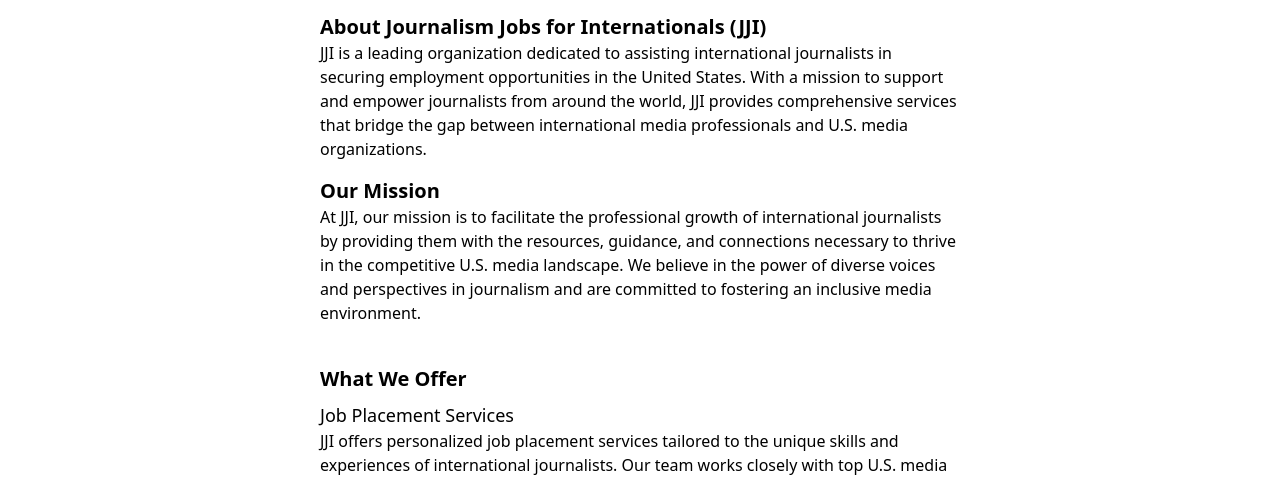
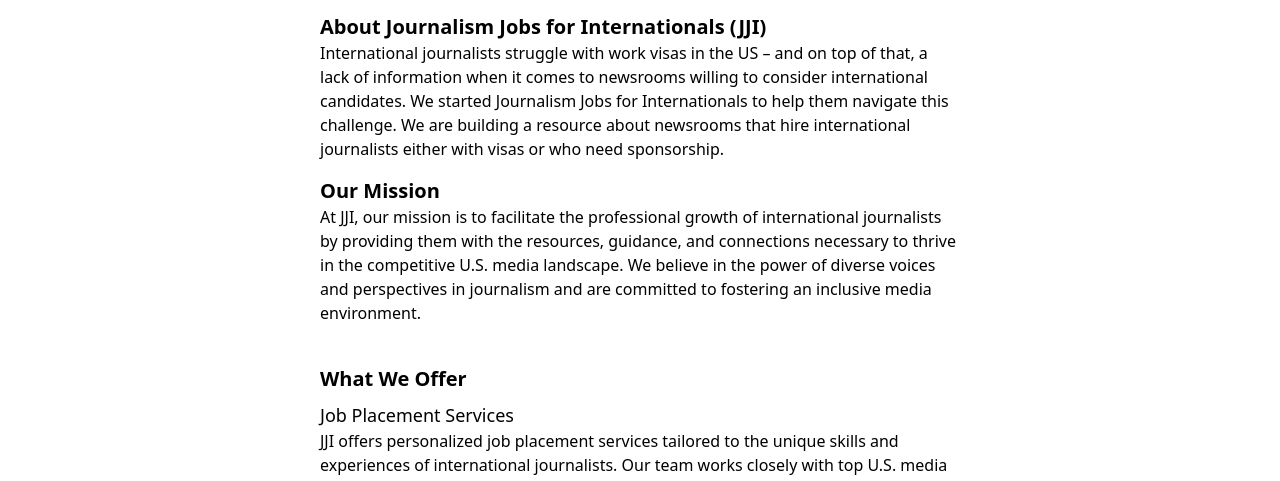
Before and after one commit to Journalism-Jobs-for-Internationals/Journalism-Jobs-for-Internationals.github.io, a plain HTML site: page index.html in a window 1280 px wide. Shown: the part 314-795 px from the top of the page. Drawn offline with nearby package versions, Linux system fonts and the light colour scheme.

Commit message:
chore: add elevator pitch to About

```diff
--- a/index.html
+++ b/index.html
@@ -33,7 +33,7 @@
     <main class="w-1/2 center px-auto mx-auto">
         <div class="my-4">
             <h1 class="text-xl font-bold">About Journalism Jobs for Internationals (JJI)</h1>
-            <p class="leading-6">JJI is a leading organization dedicated to assisting international journalists in securing employment opportunities in the United States. With a mission to support and empower journalists from around the world, JJI provides comprehensive services that bridge the gap between international media professionals and U.S. media organizations.</p>
+            <p class="leading-6">International journalists struggle with work visas in the US – and on top of that, a lack of information when it comes to newsrooms willing to consider international candidates. We started Journalism Jobs for Internationals to help them navigate this challenge. We are building a resource about newsrooms that hire international journalists either with visas or who need sponsorship.</p>
         </div>
 
         <div class="my-4">
```
